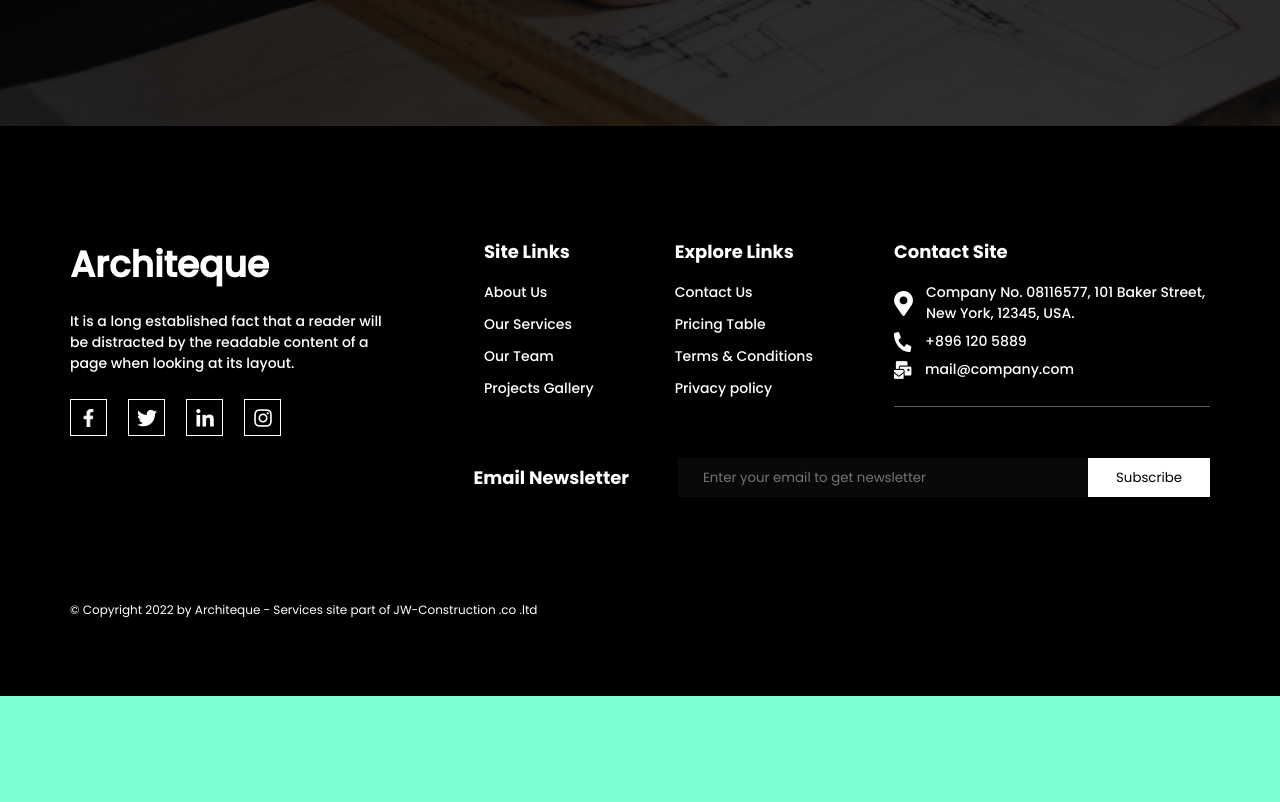
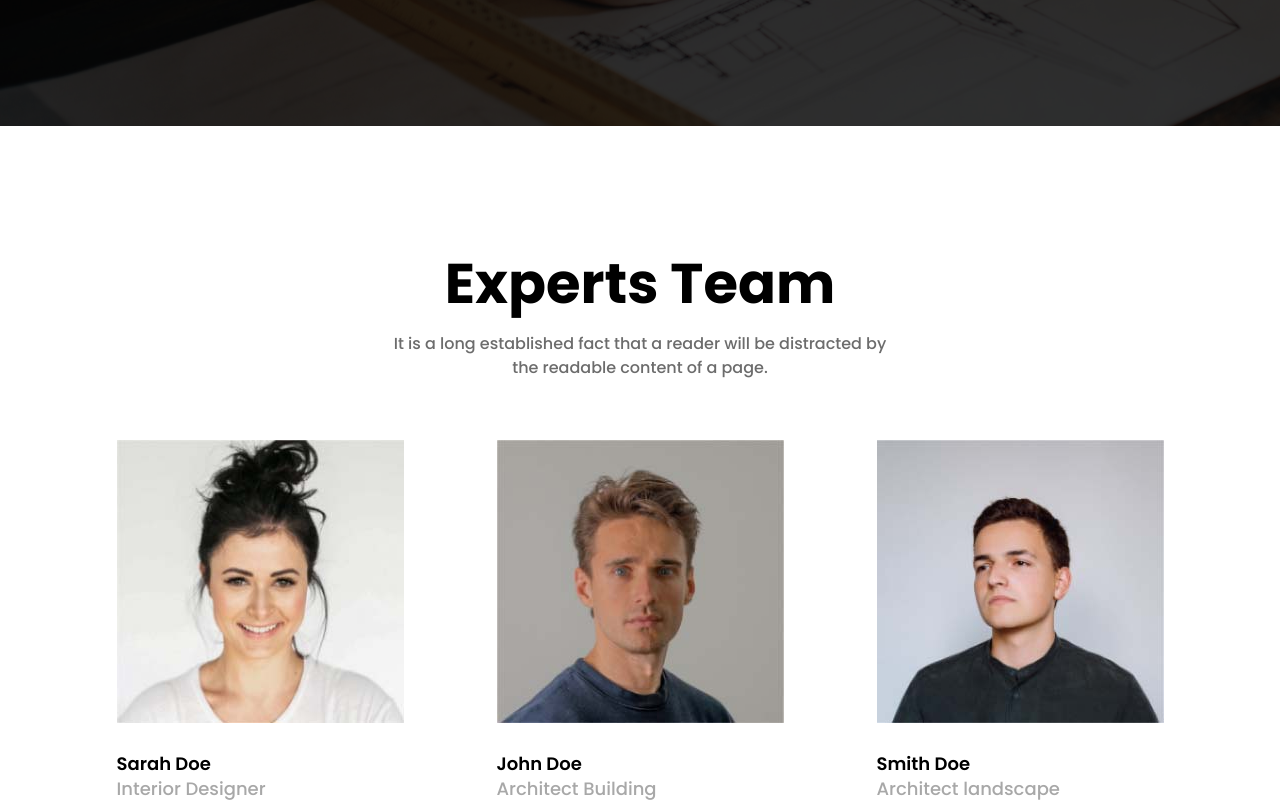
Before and after one commit to KolesnikovAS/Architeque, a React (Create React App) app: page /About in a window 1280 px wide. Shown: the part 1740-2542 px from the top of the page. Before the commit the page ends 2436 px from the top, so only its background shows below. Built offline with nearby package versions, Linux system fonts and the light colour scheme.

Commit message:
added Teams section

```diff
--- a/src/Components/PageTitle/PageTitle.module.scss
+++ b/src/Components/PageTitle/PageTitle.module.scss
@@ -2,6 +2,7 @@
     width: 100%;
     height: 317px;
     background-image: url(../../Assets/images/PageTitle/pagetitleBG.jpg);
+    background-position: center top;
     &_content{
         max-width: 1140px;
         margin: 0 auto;
--- /dev/null
+++ b/src/Components/Stuff/Stuff.jsx
@@ -0,0 +1,15 @@
+import React from "react";
+import styles from "./Stuff.module.scss"
+
+
+const Stuff = (props) => {
+    return (
+        <div className={styles.stuff}>
+            <img src={props.photo} title="stuff member" />
+            <h5>{props.name}</h5>
+            <p>{props.position}</p>
+        </div>
+    )
+}
+
+export default Stuff;
--- /dev/null
+++ b/src/Components/Stuff/Stuff.module.scss
@@ -0,0 +1,18 @@
+.stuff{
+    width: 287px;
+    img{
+        width: 100%;
+        margin-bottom: 20px;
+    }
+    h5{
+        font-family: Poppins-SemiBold, sans-serif;
+        font-size: 18px;
+    }
+    p{
+        width: 100%;
+        text-align: left;
+        color: #a8a8a8;
+        font-family: Poppins-Medium, sans-serif;
+        font-size: 18px;
+    }
+}
--- a/src/Pages/About/About.jsx
+++ b/src/Pages/About/About.jsx
@@ -7,6 +7,10 @@ import valueIcon2 from "../../Assets/images/About/icon2.png"
 import valueIcon3 from "../../Assets/images/About/icon3.png"
 import valueIcon4 from "../../Assets/images/About/icon4.png"
 import Value from "../../Components/Value/Value";
+import stuffPhoto1 from "../../Assets/images/Stuff/1.jpg"
+import stuffPhoto2 from "../../Assets/images/Stuff/2.jpg"
+import stuffPhoto3 from "../../Assets/images/Stuff/3.jpg"
+import Stuff from "../../Components/Stuff/Stuff";
 
 const About = () => {
     return (
@@ -42,7 +46,13 @@ const About = () => {
 
             <section className={styles.teams}>
                 <div className={styles.teams_content}>
-
+                    <h1>Experts Team</h1>
+                    <p>It is a long established fact that a reader will be distracted by the readable content of a page.</p>
+                    <ul>
+                        <li><Stuff photo={stuffPhoto1} name={"Sarah Doe"} position={"Interior Designer"}/></li>
+                        <li><Stuff photo={stuffPhoto2} name={"John Doe"} position={"Architect Building"}/></li>
+                        <li><Stuff photo={stuffPhoto3} name={"Smith Doe"} position={"Architect landscape"}/></li>
+                    </ul>
                 </div>
             </section>
         </main>
--- a/src/Pages/About/About.module.scss
+++ b/src/Pages/About/About.module.scss
@@ -122,7 +122,28 @@
     width: 100%;
     background-color: white;
     &_content{
+        padding-top: 110px;
         max-width: 1140px;
         margin: 0 auto;
+        h1{
+            text-align: center;
+            font-size: 56px;
+            font-family: Poppins-Bold, sans-serif;
+            line-height: 96px;
+        }
+        p{
+            margin: 0 auto;
+            width: 500px;
+            color: #6C6C6C;
+            text-align: center;
+            line-height: 24px;
+            font-family: Poppins-Medium, sans-serif;
+            font-size: 16px;
+        }
+        ul{
+            padding: 60px 0 95px 0;
+            display: flex;
+            justify-content: space-around;
+        }
     }
 }
```
